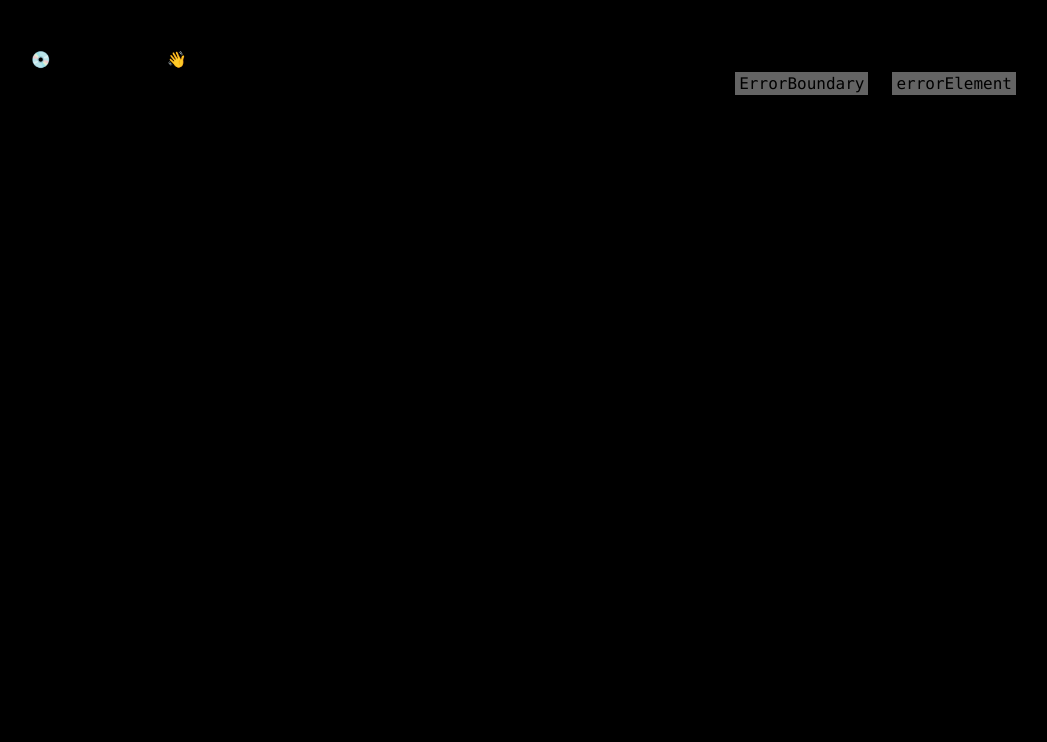
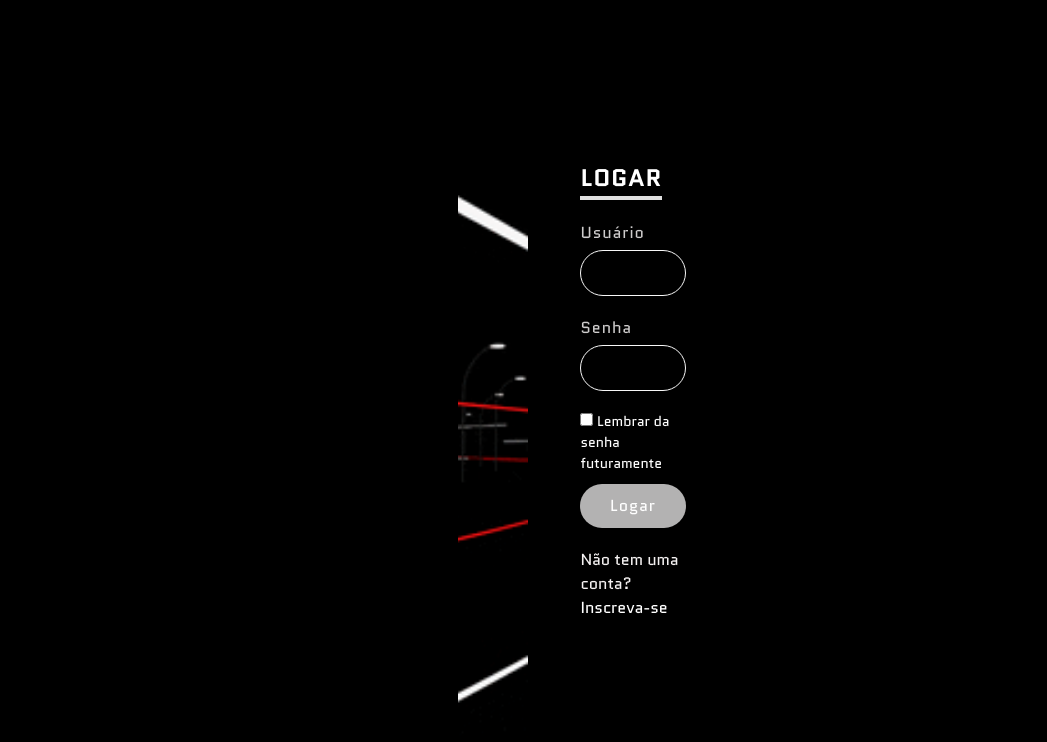
Before and after one commit to camipzcunha/E-Teen, a React (Vite) app: page /Login in a window 1280 px wide. Before the commit this address had no page. Shown: the top 742 px of the page, without its empty margins (42-1089 px from the left). Built offline with nearby package versions, Linux system fonts and the light colour scheme; a web font is replaced by a local one.

Commit message:
Inserindo pagina de Login

```diff
--- a/src/Components/Hero/index.jsx
+++ b/src/Components/Hero/index.jsx
@@ -3,6 +3,7 @@
 import { useState } from 'react'
 import { Dialog, DialogPanel } from '@headlessui/react'
 import { Bars3Icon, XMarkIcon } from '@heroicons/react/24/outline'
+import { NavLink } from 'react-router-dom';
 
 const navigation = [
   { name: 'Home', href: '#' },
@@ -43,9 +44,11 @@ export default function Hero() {
             ))}
           </div>
           <div className="hidden lg:flex lg:flex-1 lg:justify-end">
+            <NavLink to='/Login'>
             <a href="#" className="text-sm font-semibold font-quantico uppercase leading-6 text-white">
               Log in <span aria-hidden="true">&rarr;</span>
             </a>
+            </NavLink>
           </div>
         </nav>
         <Dialog open={mobileMenuOpen} onClose={setMobileMenuOpen} className="lg:hidden">
--- /dev/null
+++ b/src/Paginas/FormLogin/index.jsx
@@ -0,0 +1,82 @@
+import React from 'react';
+import ImgFundo from './imagem.gif';
+import './style.css';
+
+function FormLogin() {
+
+    function showRegisterForm() {
+        document.getElementById('loginForm').style.display = 'none';
+        document.getElementById('registerForm').style.display = 'block';
+        document.getElementById('formTitle').innerText = 'Cadastro';
+    }
+
+    function showLoginForm() {
+        document.getElementById('loginForm').style.display = 'block';
+        document.getElementById('registerForm').style.display = 'none';
+        document.getElementById('formTitle').innerText = 'Logar';
+    }
+
+    return (
+        <section>
+            <div className="imgBx">
+                <img src={ImgFundo} alt="imagem gif" />
+            </div>
+            <div className="contentBx">
+                <div className="formBx">
+                    <h2 id="formTitle">Logar</h2>
+
+                    {/* Formulário de Login */}
+                    <form id="loginForm">
+                        <div className="inputBx">
+                            <span>Usuário</span>
+                            <input type="text" name="username" />
+                        </div>
+                        <div className="inputBx">
+                            <span>Senha</span>
+                            <input type="password" name="password" />
+                        </div>
+                        <div className="remember">
+                            <label>
+                                <input type="checkbox" name="remember" /> Lembrar da senha futuramente
+                            </label>
+                        </div>
+                        <div className="inputBx">
+                            <input type="submit" value="Logar" />
+                        </div>
+                        <div className="inputBx">
+                            <p>
+                                Não tem uma conta? <a href="#" onClick={showRegisterForm}>Inscreva-se</a>
+                            </p>
+                        </div>
+                    </form>
+
+                    {/* Formulário de Cadastro */}
+                    <form id="registerForm" style={{ display: 'none' }}>
+                        <div className="inputBx">
+                            <span>Crie um nome de usuário</span>
+                            <input type="text" name="newUsername" />
+                        </div>
+                        <div className="inputBx">
+                            <span>Crie uma senha</span>
+                            <input type="password" name="newPassword" />
+                        </div>
+                        <div className="inputBx">
+                            <span>Confirme a senha</span>
+                            <input type="password" name="confirmPassword" />
+                        </div>
+                        <div className="inputBx">
+                            <input type="submit" value="Inscreva-se" />
+                        </div>
+                        <div className="inputBx">
+                            <p>
+                                Já tem uma conta? <a href="#" onClick={showLoginForm}>Logar</a>
+                            </p>
+                        </div>
+                    </form>
+                </div>
+            </div>
+        </section>
+    );
+}
+
+export default FormLogin;
--- /dev/null
+++ b/src/Paginas/FormLogin/style.css
@@ -0,0 +1,155 @@
+@import url('https://fonts.googleapis.com/css/?family=Poppins:200,300,400,500,600,700,800,900&display=swap');
+
+body {
+    background-color: #000; /* Define a tela como preta */
+}
+section {
+    background-color: #000; /* Define a seção como preta */
+    position: relative;
+    width: 100%;
+    height: 100vh;
+    display: flex;
+}
+
+
+* {
+    box-sizing: border-box ;
+    font-family: 'Quantico', sans-serif;
+}
+section {
+    position: relative;
+    width: 100%;
+    height: 100vh;
+    display: flex;
+}
+section .imgBx {
+    position: relative;
+    width: 50%;
+    height: 100%;
+}
+section .imgBx::before {
+    position: absolute;
+    content: '';
+    top: 0;
+    left: 0;
+    width: 100%;
+    height: 100%;
+    /* background: linear-gradient(225deg,#4b0909, #0c0101); */
+    /* z-index: 1; */
+    /* mix-blend-mode: screen; */
+}
+section .imgBx img {
+    position: absolute;
+    top: 0;
+    left: 0;
+    width: 160%;
+    height: 100%;
+    object-fit: cover;
+}
+section .contentBx{
+    justify-content: center;
+    align-items: center;
+    display: flex;
+    width: 150%;
+    height: 100%;
+}
+section .contentBx .formBx{
+    width: 50%;
+
+}
+
+section .contentBx .formBx h2 {
+    color: rgb(255, 255, 255);
+    font-weight: 600;
+    font-size: 1.5em;
+    text-transform: uppercase;
+    margin-bottom: 20%;
+    border-bottom: 4px solid rgb(223, 223, 223);
+    display: inline-block;
+    letter-spacing: 1px;
+}
+
+section .contentBx .formBx .inputBx {
+    margin-bottom: 20px;
+}
+
+section .contentBx .formBx .inputBx span {
+    font-size: 16px;
+    margin-bottom: 5px;
+    display: inline-block;
+    color: rgb(206, 204, 204);
+    font-weight: 300;
+    font-size: 16px;
+    letter-spacing: 1px;
+
+}
+section .contentBx .formBx .inputBx input {
+    width: 100%;
+    padding: 10px 20px;
+    outline: none;
+    font-weight: 400;
+    border: 1px solid rgb(247, 247, 247);
+    font-size: 16px;
+    letter-spacing: 1px;
+    color: rgb(241, 241, 241);
+    background: transparent;
+    border-radius: 30px;
+}
+
+section .contentBx .formBx .inputBx input[type="submit"] {
+    background: rgb(179, 178, 178);
+    color: #fff;
+    outline: none;
+    border: none;
+    font-weight: 500;
+    cursor: pointer;
+    border-radius: 30px;
+    padding: 10px 20px;
+}
+
+section .contentBx .formBx .inputBx input[type="submit"]:hover {
+    background: rgb(35, 35, 36);
+}
+
+section .contentBx .formBx .remember {
+    margin-bottom: 10px;
+    color: rgb(255, 255, 255);
+    font-weight: 400;
+    font-size: 14px;
+}
+
+section .contentBx .formBx .inputBx p {
+    color: rgb(245, 242, 242);
+}
+section .contentBx .formBx .inputBx p a {
+    color: rgb(255, 255, 255);
+}
+@media (max-width: 768px) {
+    section .imgBx {
+        position: absolute;
+        top: 0;
+        left: 0;
+        width: 100%;
+        height: 100%;
+    }
+    section .contentBx {
+        display: flex;
+        justify-content: center;
+        align-items: center;
+        width: 100%;
+        height: 100%;
+        z-index: 1;
+    }
+    section .contentBx .formBx {
+        width: 100%;
+        padding: 40px;
+        background: rgba(0, 0, 0, 0.9); /* Altere o fundo para preto transparente */
+        margin: 50px;
+    }
+    section .contentBx .formBx h3{
+        color: #fff;
+        text-align: center;
+        margin: 30px 0 10px;
+        font-weight: 500;
+    }
+}
--- a/src/main.jsx
+++ b/src/main.jsx
@@ -12,6 +12,7 @@ import HomePage from './Paginas/HomePage/index.jsx'
 import HomeLogin from './Paginas/HomeLogin/index.jsx'
 import Album from './Paginas/Album/index.jsx'
 import Loja from './Paginas/Loja/index.jsx'
+import FormLogin from './Paginas/FormLogin/index.jsx'
 
 //import Componente
 const router = createBrowserRouter([
@@ -20,6 +21,7 @@ const router = createBrowserRouter([
     element:<App/>,
     children:[
       {index:true, element:<HomePage/>},
+      {path: '/Login', element: <FormLogin />},
       {path: '/Home', element: <HomeLogin />},
       {path: '/Album', element: <Album />},
       {path: '/Loja', element: <Loja />},
```
Also changed, not shown: src/Components/Hero/hero.css (deleted, +0 -75 lines), src/Paginas/FormLogin/imagem.gif (added).
